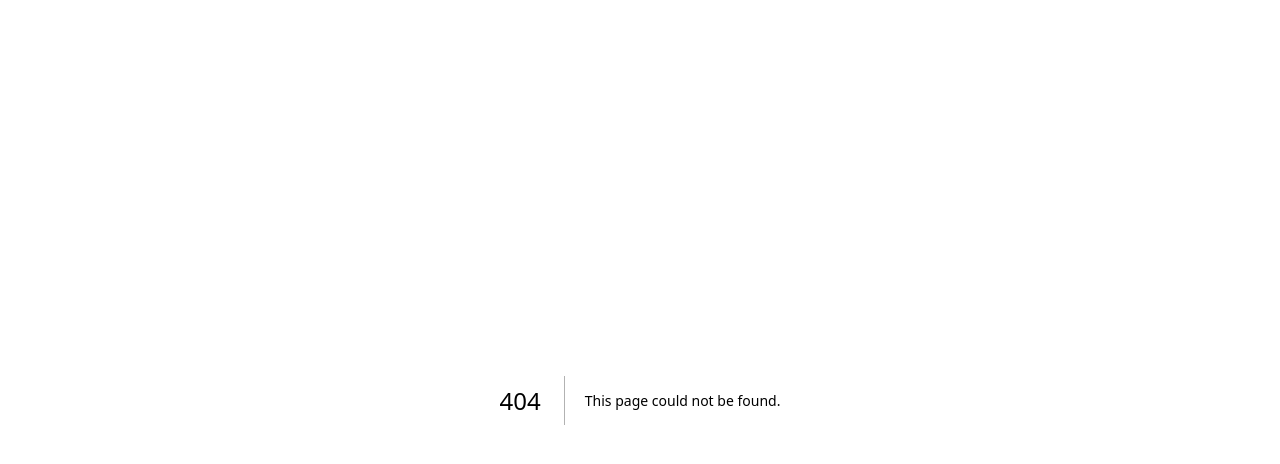
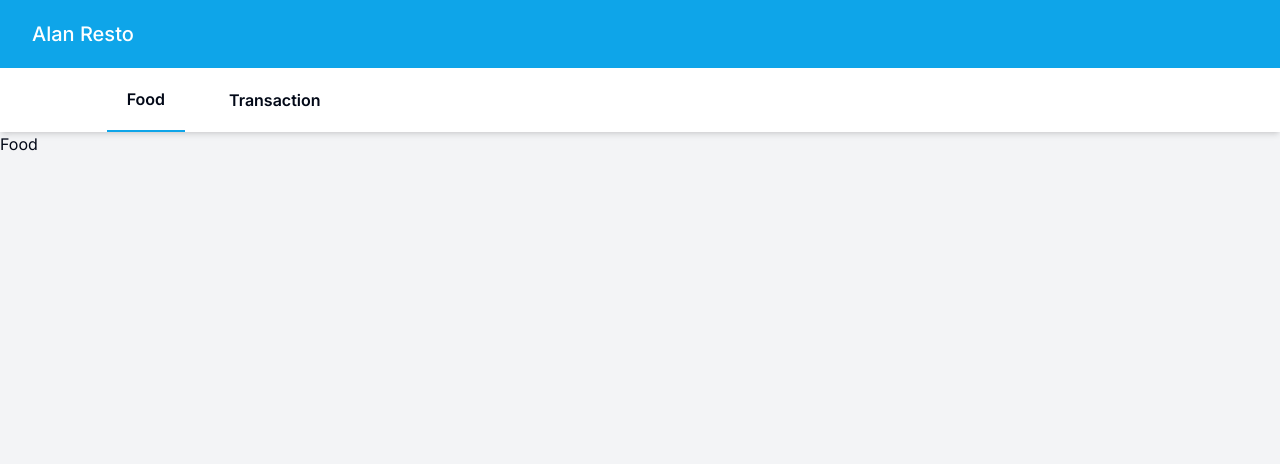
Before and after one commit to alaqsaka/kaseer-app, a Next.js app: page /food in a window 1280 px wide. Before the commit this address had no page. Shown: the top 464 px of the page. Built offline with nearby package versions, Linux system fonts and the light colour scheme.

Commit message:
chore: create navbar

```diff
--- /dev/null
+++ b/app/food/page.tsx
@@ -0,0 +1,7 @@
+import React from "react";
+
+const Food = () => {
+  return <div>Food</div>;
+};
+
+export default Food;
--- a/app/layout.tsx
+++ b/app/layout.tsx
@@ -1,22 +1,26 @@
-import './globals.css'
-import type { Metadata } from 'next'
-import { Inter } from 'next/font/google'
+import Navbar from "@/components/navbar";
+import "./globals.css";
+import type { Metadata } from "next";
+import { Inter } from "next/font/google";
 
-const inter = Inter({ subsets: ['latin'] })
+const inter = Inter({ subsets: ["latin"] });
 
 export const metadata: Metadata = {
-  title: 'Create Next App',
-  description: 'Generated by create next app',
-}
+  title: "Create Next App",
+  description: "Generated by create next app",
+};
 
 export default function RootLayout({
   children,
 }: {
-  children: React.ReactNode
+  children: React.ReactNode;
 }) {
   return (
     <html lang="en">
-      <body className={inter.className}>{children}</body>
+      <body className={`${inter.className} bg-gray-100`}>
+        <Navbar />
+        <div className="">{children}</div>
+      </body>
     </html>
-  )
+  );
 }
--- /dev/null
+++ b/app/transaction/page.tsx
@@ -0,0 +1,7 @@
+import React from "react";
+
+const Transaction = () => {
+  return <div>Transaction</div>;
+};
+
+export default Transaction;
--- /dev/null
+++ b/components/navbar.tsx
@@ -0,0 +1,42 @@
+"use client";
+
+import { usePathname, useRouter } from "next/navigation";
+
+const Navbar = () => {
+  const pathname = usePathname();
+  const router = useRouter();
+
+  return (
+    <>
+      <header className="text-gray-600 bg-sky-500 body-font">
+        <div className="container mx-auto flex flex-wrap p-5 flex-col md:flex-row items-center">
+          <a className="flex title-font font-medium items-center text-gray-900 mb-4 md:mb-0">
+            <span className="ml-3 text-xl text-white">Alan Resto</span>
+          </a>
+        </div>
+      </header>
+      <div className="flex h-16 shadow-md bg-white">
+        <div className="w-4/6 lg:w-5/6 mx-auto flex gap-6">
+          <div
+            onClick={() => router.push("/food")}
+            className={`px-5  flex items-center font-semibold text-center hover:bg-gray-100 cursor-pointer ${
+              pathname == "/food" && "border-sky-500 border-b-2"
+            }`}
+          >
+            Food
+          </div>
+          <div
+            onClick={() => router.push("/transaction")}
+            className={`px-5  flex items-center font-semibold text-center hover:bg-gray-100 cursor-pointer ${
+              pathname == "/transaction" && "border-sky-500 border-b-2"
+            }`}
+          >
+            Transaction
+          </div>
+        </div>
+      </div>
+    </>
+  );
+};
+
+export default Navbar;
```
